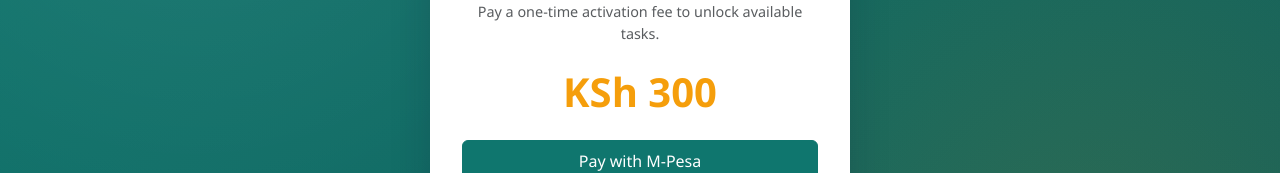
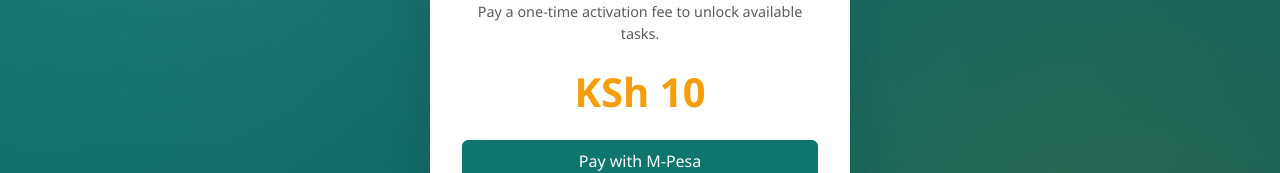
Before and after one commit to Lerie200/microtask-app, an Angular app in the folder frontend/microtask/: page /activate in a window 1280 px wide. Shown: the part 363-536 px from the top of the page. Built offline with nearby package versions, Linux system fonts and the light colour scheme.

Commit message:
changed payment from 300 to 10

```diff
--- a/frontend/microtask/src/app/pages/activate/activate.html
+++ b/frontend/microtask/src/app/pages/activate/activate.html
@@ -11,7 +11,7 @@
   <p class="text-muted mb-4" style="font-size: 0.9rem;">Pay a one-time activation fee to unlock available tasks.</p>
 
   <div class="my-4">
-    <span class="display-6 fw-bold" style="color: var(--brand-highlight);">KSh 300</span>
+    <span class="display-6 fw-bold" style="color: var(--brand-highlight);">KSh 10</span>
   </div>
 
   <div *ngIf="status === 'idle'">
```
